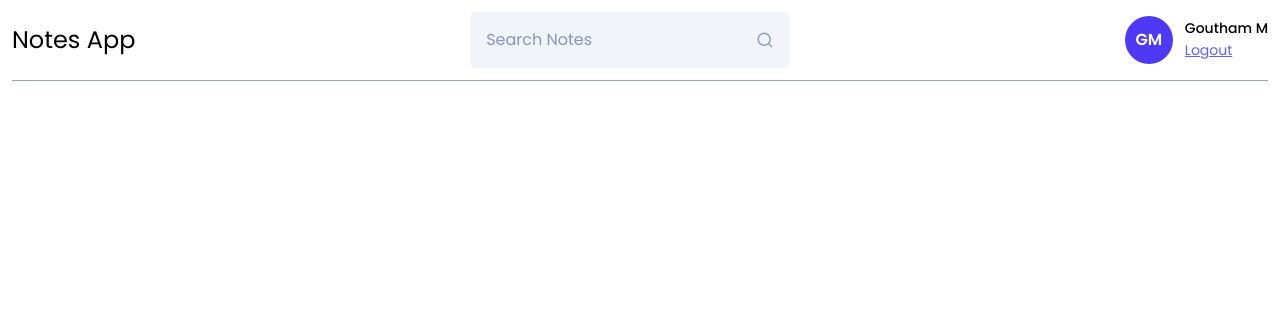
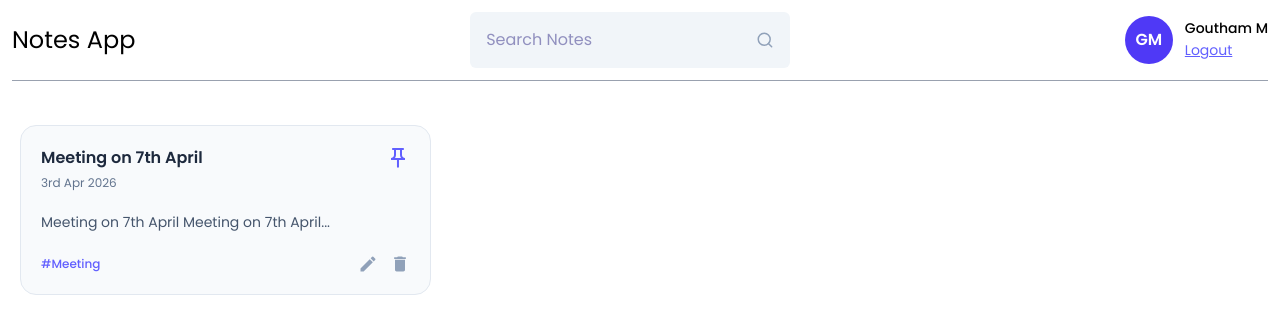
Before and after one commit to gouthamkulall615-art/notes-app, a React (Vite) app in the folder frontend/: page /dashboard in a window 1280 px wide. Shown: the top 334 px of the page. Built offline with nearby package versions, Linux system fonts and the light colour scheme.

Commit message:
done with the note card desing and structure with pin from react icons

```diff
--- /dev/null
+++ b/frontend/src/components/Cards/NoteCard.jsx
@@ -0,0 +1,62 @@
+import { MdOutlinePushPin, MdCreate, MdDelete } from "react-icons/md";
+
+const NoteCard = ({
+  title,
+  date,
+  content,
+  tags,
+  isPinned,
+  onEdit,
+  onDelete,
+  onPinNote,
+}) => {
+  return (
+    <div className="bg-slate-50 border border-slate-200 rounded-2xl p-5 hover:shadow-lg hover:-translate-y-1 transition-all duration-300">
+
+      <div className="flex items-start justify-between">
+        <div>
+          <h6 className="text-base font-semibold text-slate-800">
+            {title}
+          </h6>
+
+          <span className="text-xs text-slate-500">
+            {date}
+          </span>
+        </div>
+
+        <MdOutlinePushPin
+          className={`text-2xl cursor-pointer transition-colors duration-300 ${
+            isPinned
+              ? "text-indigo-500"
+              : "text-slate-300 hover:text-indigo-400"
+          }`}
+          onClick={onPinNote}
+        />
+      </div>
+
+      <p className="text-sm text-slate-600 mt-4 leading-6">
+        {content?.slice(0, 80)}...
+      </p>
+
+      <div className="flex items-center justify-between mt-5">
+        <span className="text-xs text-indigo-500 font-medium">
+          {tags}
+        </span>
+
+        <div className="flex items-center gap-3">
+          <MdCreate
+            className="text-xl text-slate-400 cursor-pointer hover:text-green-500 transition-colors duration-300"
+            onClick={onEdit}
+          />
+
+          <MdDelete
+            className="text-xl text-slate-400 cursor-pointer hover:text-red-500 transition-colors duration-300"
+            onClick={onDelete}
+          />
+        </div>
+      </div>
+    </div>
+  );
+};
+
+export default NoteCard;
--- a/frontend/src/components/Navbar/Navbar.jsx
+++ b/frontend/src/components/Navbar/Navbar.jsx
@@ -16,7 +16,7 @@ const Navbar = () => {
     setSearchQuery("");
   };
   return (
-    <nav className="h-12 sm:h-14 w-full p-3">
+    <nav className="min-h-14 w-full p-3">
       <div className="flex justify-between items-center">
         <div className="text-2xl cursor-pointer">Notes App</div>
         <SearchBar value={searchQuery}
--- a/frontend/src/pages/Home/Home.jsx
+++ b/frontend/src/pages/Home/Home.jsx
@@ -1,12 +1,26 @@
-import Navbar from "../../components/Navbar/Navbar"
-
+import NoteCard from "../../components/Cards/NoteCard";
+import Navbar from "../../components/Navbar/Navbar";
 
 const Home = () => {
   return (
     <div>
-   <Navbar/>
+      <Navbar />
+
+      <div className="container mx-auto grid grid-cols-1 sm:grid-cols-2 lg:grid-cols-3 gap-6 mt-8 ml-5">
+        <NoteCard
+          title="Meeting on 7th April"
+          date="3rd Apr 2026"
+          content="Meeting on 7th April Meeting on 7th April"
+          tags="#Meeting"
+          isPinned={true}
+          onEdit={() => {}}
+          onDelete={() => {}}
+          onPinNote={() => {}}
+        />
+
+      </div>
     </div>
-  )
-}
+  );
+};
 
-export default Home
+export default Home;
```
